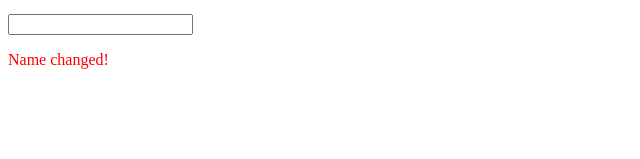
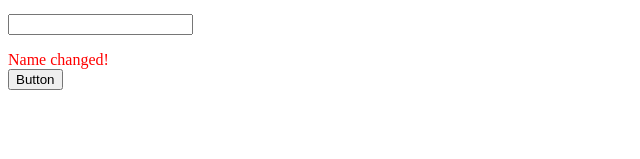
Before and after one commit to sammerham/vue_composition_api, a Vue app: page / in a window 1280 px wide. Shown: the part 141-300 px from the top of the page, without its empty margins (0-640 px from the left). Built offline with nearby package versions, Linux system fonts and the light colour scheme.

Commit message:
template ref

```diff
--- a/src/components/App.vue
+++ b/src/components/App.vue
@@ -32,6 +32,7 @@
     <p>{{reversedPhrase}}</p>
 
     <app-alert :user="user" />
+    <button type="button" ref="btn">Button</button>
   </div>
 </template>
 
@@ -53,11 +54,16 @@
     AppAlert
   },
   setup() {
+    const btn = ref(null);
+
     onBeforeMount(()=>{
       console.log('beforeMount')
     });
     onMounted(()=>{
       console.log('Mount')
+      btn.value.addEventListener('click', () => {
+          console.log('btn was clicked')
+      });
     });
     let num = ref(0);
     function increment() {
@@ -91,7 +97,8 @@
       phrase,
       reversedPhrase,
       double,
-      user
+      user,
+      btn
     };
   },
 };
```
